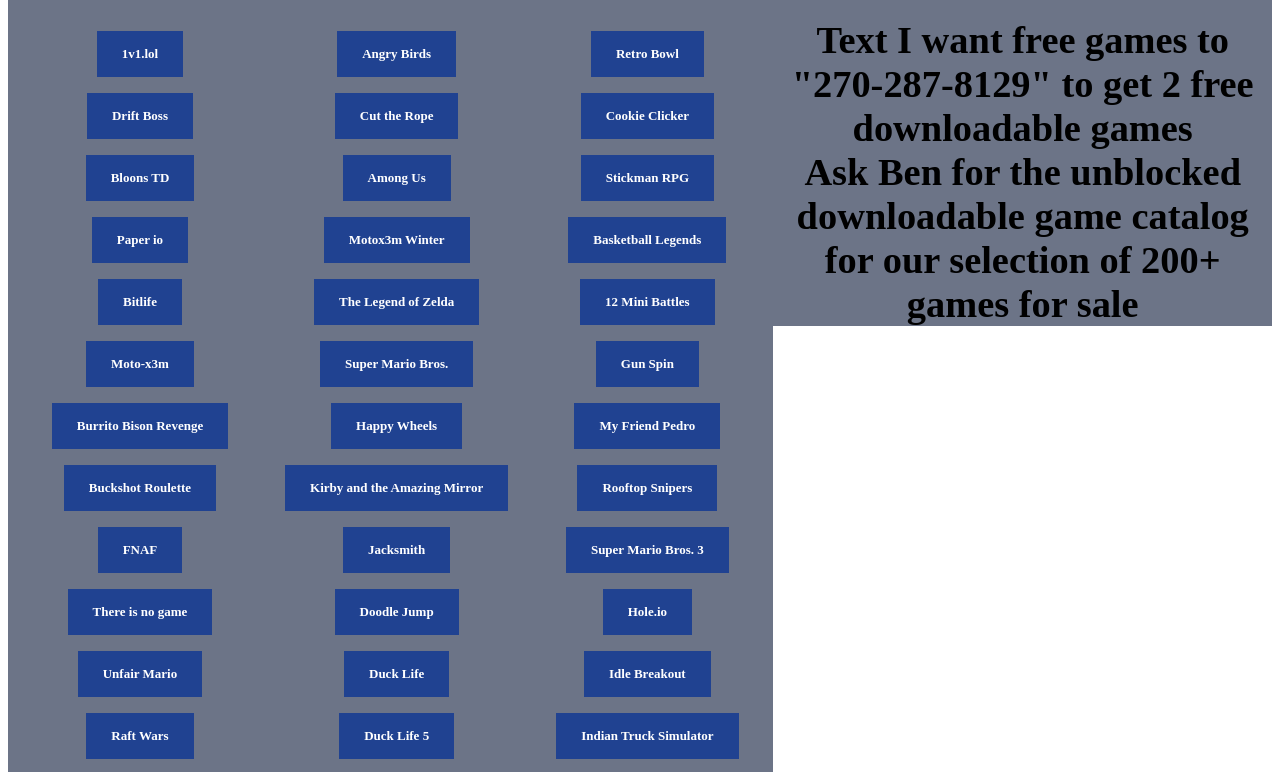
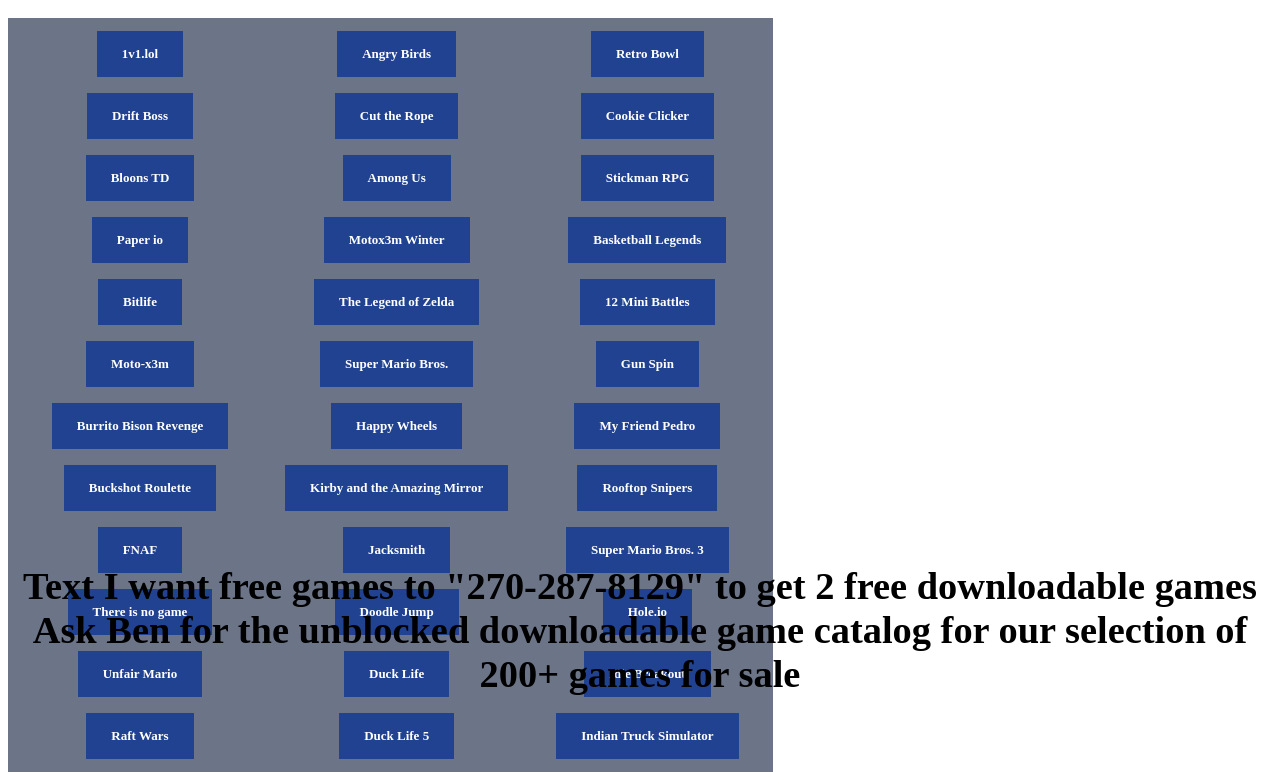
Before and after one commit to Legoxpert123456/3PlayerGithubHub, a plain HTML site: page index(2).html in a window 1280 px wide. Shown: the part 66-838 px from the top of the page. Drawn offline with Linux system fonts and the light colour scheme.

Commit message:
Update index(2).html

```diff
--- a/index(2).html
+++ b/index(2).html
@@ -160,9 +160,8 @@ a:hover, a:active {
 
 </FONT>
 </body>
-<div class="footer">Text I want free games to "270-287-8129" to get 2 free downloadable games <BR>
-Ask Ben for the unblocked downloadable game catalog for our selection of 200+ games for sale</div>
-</P>
+<p style=" position: absolute; bottom: 0; left: 0; width: 100%; text-align: center;">Text I want free games to "270-287-8129" to get 2 free downloadable games <BR>
+Ask Ben for the unblocked downloadable game catalog for our selection of 200+ games for sale</p>
 </DIV>
 </h1>
 </html>
```
